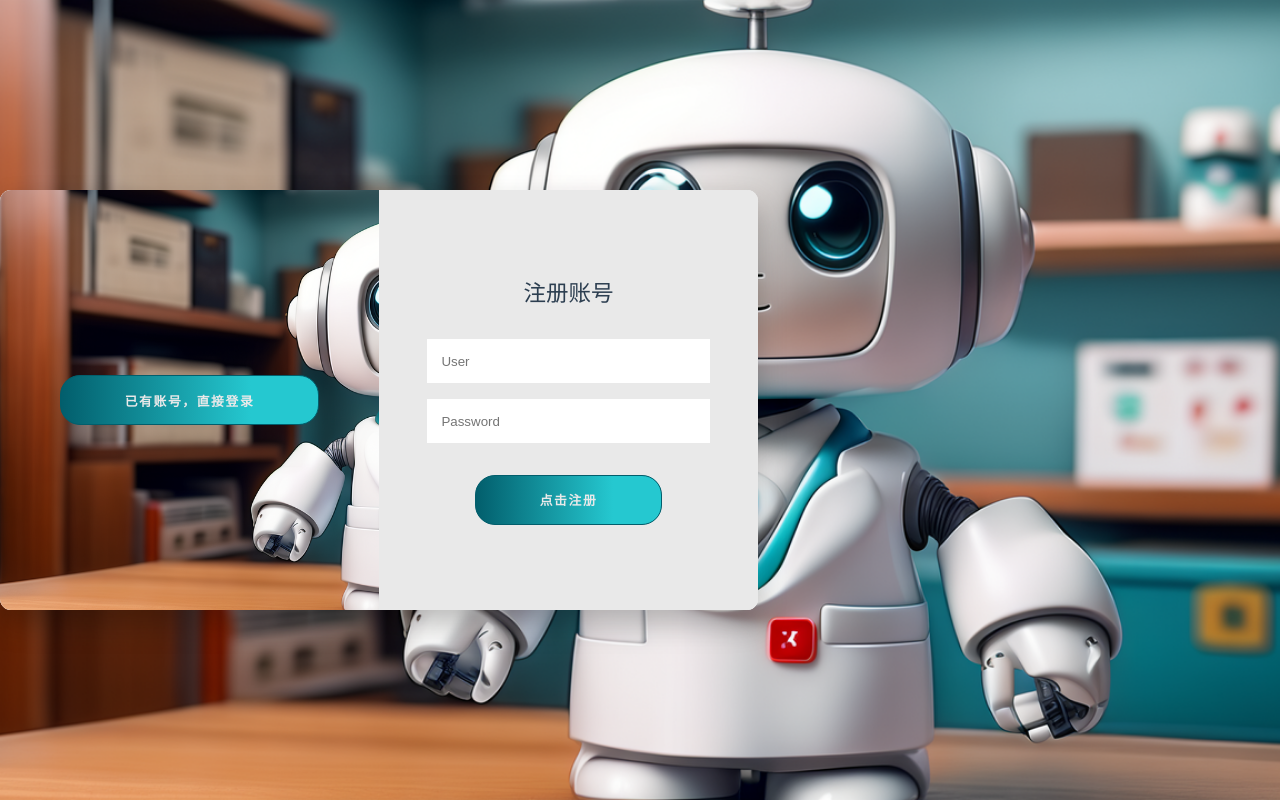
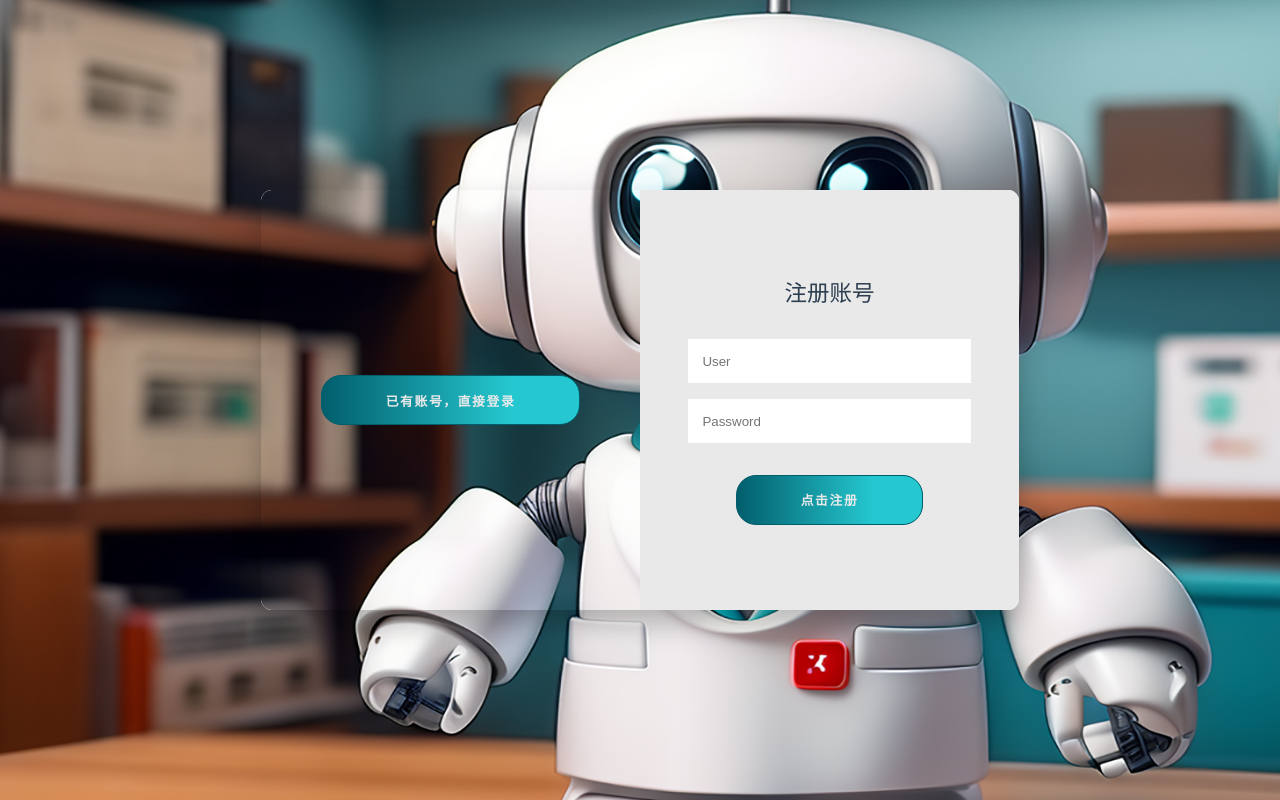
Before and after one commit to MaLaNg116/MedicalT5, a Vue app: page / in a window 1280 px wide. Built offline with nearby package versions, Linux system fonts and the light colour scheme.

Commit message:
完善登录界面

```diff
--- a/src/views/LoginPage.vue
+++ b/src/views/LoginPage.vue
@@ -183,7 +183,7 @@
   body{
     align-items: center;
     background: #e9e9e9 url("@/assets/background.png") no-repeat fixed center;
-    background-size: cover;
+    background-size: auto;
     display: grid;
     height: 100vh;
     place-items: center;
@@ -209,7 +209,10 @@
     height: var(--max-height);
     //max-width: var(--max-height);
     overflow: hidden;
-    position: relative;
+    position: absolute;
+    top: 50%;
+    left: 50%;
+    transform: translate(-50%, -50%);
     width: var(--max-width);
   }
 
@@ -260,7 +263,7 @@
   }
   .overlay{
     background: #e9e9e9 url("@/assets/background.png") no-repeat fixed center;
-    background-size: cover;
+    background-size: auto;
     height: 100%;
     left: -100%;
     position: relative;
```
Also changed, not shown: src/assets/background.png, 1 other file (tests, documents, lock files or other folders).
